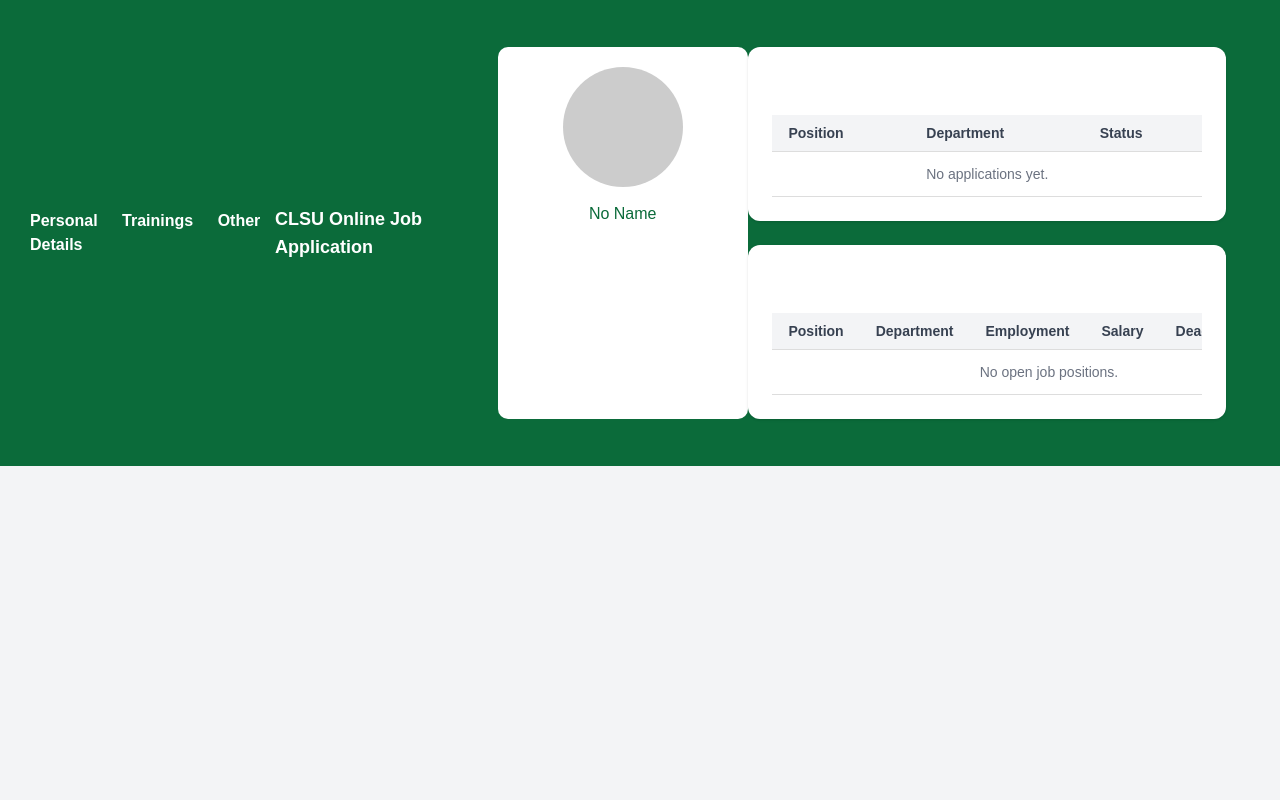
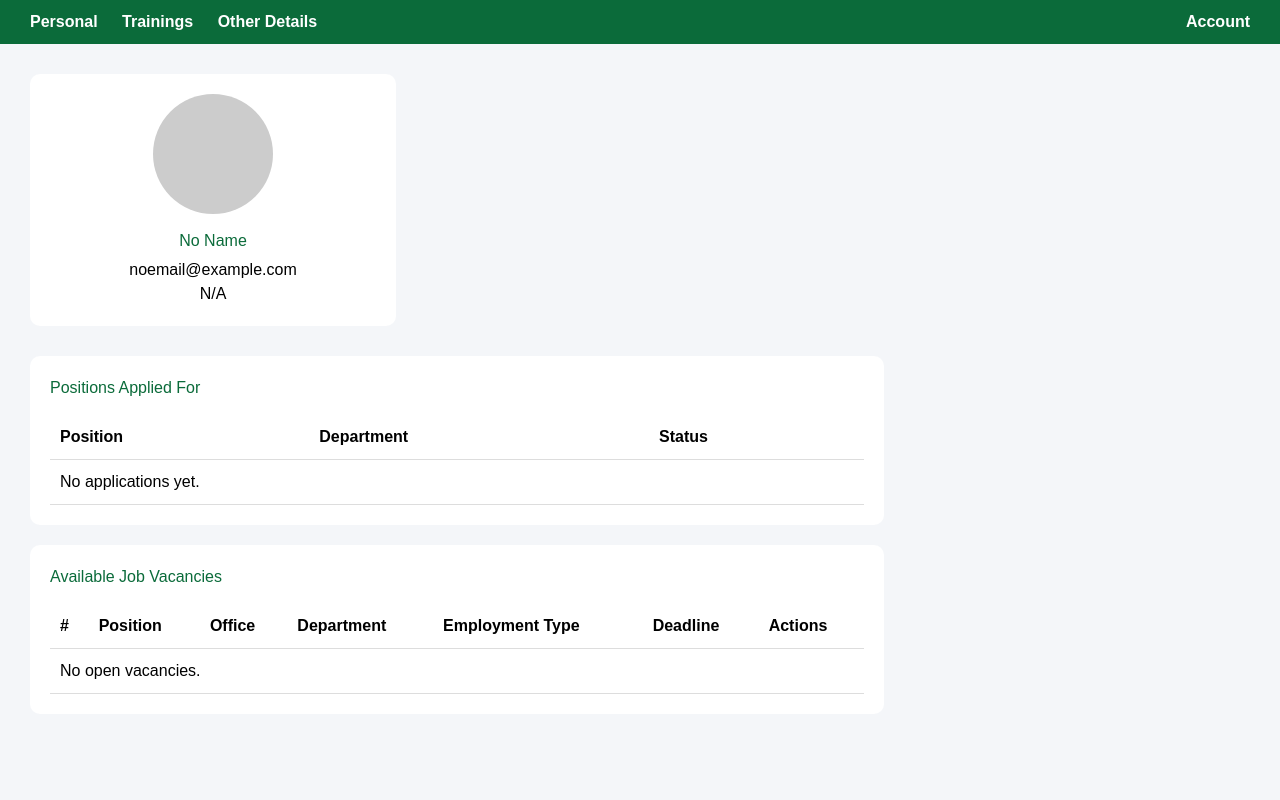
Before and after one commit to chenchensanchez15/CLSU-HRMO, a CodeIgniter 4 app: the page made by app/Views/dashboard.php in a window 1280 px wide. Run offline with PHP 8.4 and a stand-in for CodeIgniter, Linux system fonts and the light colour scheme; the template is opened without the code that fills it, so the values that code supplies are empty; some libraries are stand-ins or nearby versions.

Commit message:
update dashboard

```diff
--- a/app/Views/dashboard.php
+++ b/app/Views/dashboard.php
@@ -17,24 +17,25 @@ tailwind.config = {
 }
 </script>
 <style>
-/* Custom dashboard styles */
 body { margin:0; font-family: Arial, sans-serif; background:#f4f6f9; }
 
 /* NAVBAR */
 .navbar {
     background: #0B6B3A;
-    padding: 15px 30px;
+    padding: 10px 30px;
     color: #fff;
     display: flex;
     justify-content: space-between;
     align-items: center;
 }
-.navbar a {
-    color: #fff;
-    margin-right: 20px;
-    font-weight: bold;
-    text-decoration: none;
-}
+.nav-links a { color: #fff; margin-right: 20px; font-weight: bold; text-decoration: none; }
+
+.account-menu { position: relative; display: inline-block; }
+.account-btn { display: flex; align-items: center; gap: 8px; cursor: pointer; background: none; border: none; color: #fff; font-weight: bold; }
+.account-btn img { width: 32px; height: 32px; border-radius: 50%; border: 1px solid #fff; }
+.account-dropdown { display: none; position: absolute; right: 0; background: #fff; color: #000; min-width: 160px; border-radius: 5px; box-shadow: 0 2px 5px rgba(0,0,0,0.2); z-index: 100; }
+.account-dropdown a { display: block; padding: 10px; text-decoration: none; color: #0B6B3A; }
+.account-dropdown a:hover { background: #f2f2f2; }
 
 /* LAYOUT */
 .container { display: flex; padding: 30px; gap: 30px; flex-wrap: wrap; }
@@ -48,13 +49,7 @@ body { margin:0; font-family: Arial, sans-serif; background:#f4f6f9; }
     border-radius: 10px;
     text-align: center;
 }
-.profile-pic {
-    width: 120px;
-    height: 120px;
-    border-radius: 50%;
-    background: #ccc;
-    margin: 0 auto 15px;
-}
+.profile-pic { width: 120px; height: 120px; border-radius: 50%; background: #ccc; margin: 0 auto 15px; }
 .left h3 { color: #0B6B3A; margin-bottom: 5px; }
 
 /* RIGHT PANEL */
@@ -75,29 +70,46 @@ th, td { padding: 10px; border-bottom: 1px solid #ddd; text-align: left; }
     .left, .right { width: 100%; }
 }
 </style>
+<script>
+function toggleDropdown() {
+    const dropdown = document.getElementById('accountDropdown');
+    dropdown.style.display = dropdown.style.display === 'block' ? 'none' : 'block';
+}
+window.onclick = function(event) {
+    if (!event.target.closest('.account-menu')) {
+        const dropdown = document.getElementById('accountDropdown');
+        if (dropdown) dropdown.style.display = 'none';
+    }
+}
+</script>
 </head>
-<body class="bg-gray-100 min-h-screen">
+<body>
 
+<!-- NAVBAR -->
 <div class="navbar">
-    <div>
+    <div class="nav-links">
         <a href="#">Personal</a>
         <a href="#">Trainings</a>
         <a href="#">Other Details</a>
     </div>
-    <div class="font-bold text-lg">
-        CLSU Online Job Application
+    <div class="account-menu">
+        <button onclick="toggleDropdown()" class="account-btn">
+           Account
+        </button>
+        <div id="accountDropdown" class="account-dropdown">
+            <a href="<?= site_url('account/settings') ?>">Settings</a>
+            <a href="<?= site_url('logout') ?>">Logout</a>
         </div>
-</nav>
+    </div>
+</div>
 
-<!-- MAIN CONTAINER -->
-<div class="max-w-7xl mx-auto px-6 py-8 grid grid-cols-1 md:grid-cols-3 gap-6">
+<div class="container">
 
     <!-- LEFT PANEL -->
     <div class="left">
         <div class="profile-pic">
-            <!-- If photo exists, use <img> -->
             <?php if(!empty($user['photo'])): ?>
-                <img src="<?= base_url('uploads/'.$user['photo']) ?>" alt="Profile" style="width:120px;height:120px;border-radius:50%;">
+                <img src="<?= base_url('uploads/' . esc($user['photo'])) ?>" alt="Profile" class="w-full h-full rounded-full">
             <?php endif; ?>
         </div>
         <h3><?= esc($user['first_name'] ?? 'No') ?> <?= esc($user['last_name'] ?? 'Name') ?></h3>
@@ -106,107 +118,79 @@ th, td { padding: 10px; border-bottom: 1px solid #ddd; text-align: left; }
     </div>
 
     <!-- RIGHT PANEL -->
-    <div class="md:col-span-2 space-y-6">
+    <div class="right">
 
-        <!-- APPLIED POSITIONS -->
-        <div class="bg-white rounded-xl shadow p-6">
-            <h3 class="text-lg font-semibold text-clsu mb-4">
-                Positions Applied For
-            </h3>
-
-            <div class="overflow-x-auto">
-                <table class="min-w-full text-sm text-left">
-                    <thead class="bg-gray-100 text-gray-700">
+        <!-- APPLICATIONS -->
+        <div class="card">
+            <h3>Positions Applied For</h3>
+            <table>
                 <tr>
-                            <th class="px-4 py-2">Position</th>
-                            <th class="px-4 py-2">Department</th>
-                            <th class="px-4 py-2">Status</th>
+                    <th>Position</th>
+                    <th>Department</th>
+                    <th>Status</th>
                 </tr>
-                    </thead>
-                    <tbody>
-                        <?php if (empty($applications)): ?>
+                <?php if(empty($applications)): ?>
+                    <tr><td colspan="3">No applications yet.</td></tr>
+                <?php else: ?>
+                    <?php foreach($applications as $app): ?>
                         <tr>
-                                <td colspan="3" class="px-4 py-3 text-center text-gray-500">
-                                    No applications yet.
-                                </td>
-                            </tr>
-                        <?php else: ?>
-                            <?php foreach ($applications as $app): ?>
-                                <tr class="border-b">
-                                    <td class="px-4 py-2"><?= esc($app['position_title']) ?></td>
-                                    <td class="px-4 py-2"><?= esc($app['department']) ?></td>
-                                    <td class="px-4 py-2">
-                                        <span class="
-                                            px-3 py-1 rounded-full text-white text-xs
-                                            <?= $app['status'] === 'Pending' ? 'bg-yellow-500' : '' ?>
-                                            <?= $app['status'] === 'Approved' ? 'bg-green-600' : '' ?>
-                                            <?= $app['status'] === 'Rejected' ? 'bg-red-600' : '' ?>
-                                        ">
+                            <td><?= esc($app['position']) ?></td>
+                            <td><?= esc($app['department']) ?></td>
+                            <td>
+                                <span class="status <?= esc($app['status']) ?>">
                                     <?= esc($app['status']) ?>
                                 </span>
                             </td>
                         </tr>
                     <?php endforeach; ?>
                 <?php endif; ?>
-                    </tbody>
             </table>
         </div>
-        </div>
 
-        <!-- AVAILABLE VACANCIES -->
-        <div class="bg-white rounded-xl shadow p-6">
-            <h3 class="text-lg font-semibold text-clsu mb-4">
-                Available Job Vacancies
-            </h3>
-
-            <div class="overflow-x-auto">
-                <table class="min-w-full text-sm text-left">
-                    <thead class="bg-gray-100 text-gray-700">
+        <!-- AVAILABLE JOB VACANCIES -->
+        <div class="card">
+            <h3>Available Job Vacancies</h3>
+            <table class="table-auto w-full">
+                <thead>
                     <tr>
-                            <th class="px-4 py-2">Position</th>
-                            <th class="px-4 py-2">Department</th>
-                            <th class="px-4 py-2">Employment</th>
-                            <th class="px-4 py-2">Salary</th>
-                            <th class="px-4 py-2">Deadline</th>
-                            <th class="px-4 py-2">Action</th>
+                        <th>#</th>
+                        <th>Position</th>
+                        <th>Office</th>
+                        <th>Department</th>
+                        <th>Employment Type</th>
+                        <th>Deadline</th>
+                        <th>Actions</th>
                     </tr>
                 </thead>
                 <tbody>
-                        <?php if (empty($vacancies)): ?>
+                    <?php if(!empty($vacancies)):
+                        $count = 0;
+                        foreach($vacancies as $vac):
+                            $count++;
+                    ?>
                     <tr>
-                                <td colspan="6" class="px-4 py-3 text-center text-gray-500">
-                                    No open job positions.
-                                </td>
-                            </tr>
-                        <?php else: ?>
-                            <?php foreach ($vacancies as $job): ?>
-                                <tr class="border-b hover:bg-gray-50">
-                                    <td class="px-4 py-2"><?= esc($job['position_title']) ?></td>
-                                    <td class="px-4 py-2"><?= esc($job['department']) ?></td>
-                                    <td class="px-4 py-2"><?= esc($job['employment_type']) ?></td>
-                                    <td class="px-4 py-2"><?= esc($job['monthly_salary']) ?></td>
-                                    <td class="px-4 py-2"><?= esc($job['application_deadline']) ?></td>
-                                    <td class="px-4 py-2">
-                                        <form method="post" action="<?= base_url('apply') ?>">
-                                            <?= csrf_field() ?>
-                                            <input type="hidden" name="vacancy_id" value="<?= $job['id'] ?>">
-                                            <a
-                                                href="<?= base_url('apply?id='.$job['id']) ?>"
-                                                class="bg-cyan-500 hover:bg-cyan-400 text-white px-3 py-1 text-sm rounded-md transition"
-                                            >
-                                                Apply
-                                            </a>
+                        <td><?= $count ?></td>
+                        <td><?= esc($vac['position_title']) ?></td>
+                        <td><?= esc($vac['office']) ?></td>
+                        <td><?= esc($vac['department']) ?></td>
+                        <td><?= esc($vac['employment_type']) ?></td>
+                        <td><?= esc($vac['application_deadline']) ?></td>
+                        <td>
+                            <form method="post" action="<?= site_url('applications/apply') ?>">
+                                <input type="hidden" name="vacancy_id" value="<?= esc($vac['id']) ?>">
+                                <button type="submit" class="bg-clsuGreen text-white px-2 py-1 rounded text-xs">Apply</button>
                             </form>
                         </td>
                     </tr>
-                            <?php endforeach; ?>
+                    <?php endforeach; else: ?>
+                    <tr><td colspan="7">No open vacancies.</td></tr>
                     <?php endif; ?>
                 </tbody>
             </table>
         </div>
+
     </div>
 
-    </div>
 </div>
 
 </body>
```
Also changed, not shown: app/Config/Routes.php (+9 -0 lines), app/Controllers/Account.php (added, +98 -0 lines), app/Models/ApplicantModel.php (+5 -5 lines), app/Models/JobVacancyModel.php (+5 -10 lines), app/Views/account/profile.php (added, +48 -0 lines), app/Views/account/settings.php (added, +123 -0 lines). Lines whose indentation alone changed are shown as unchanged.
